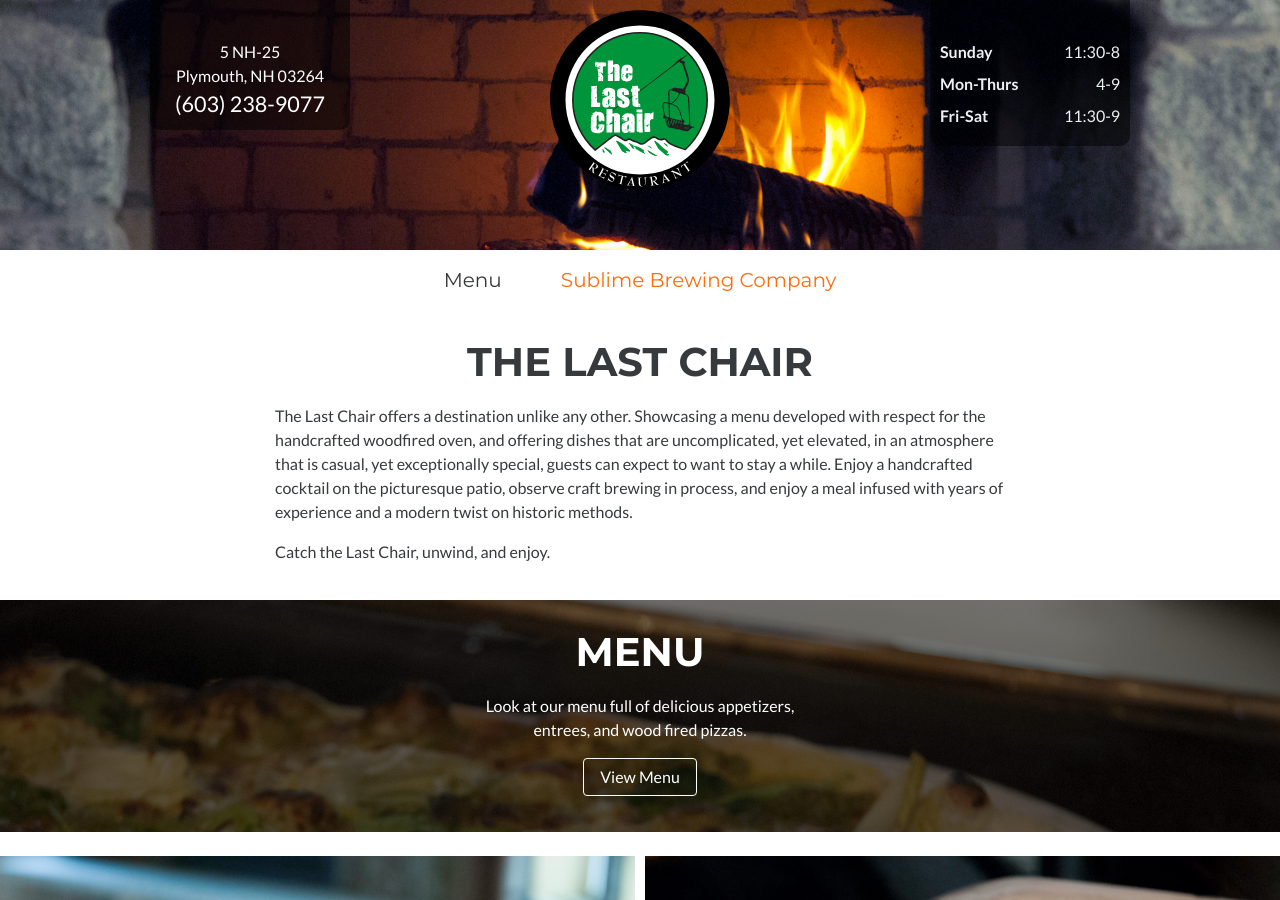
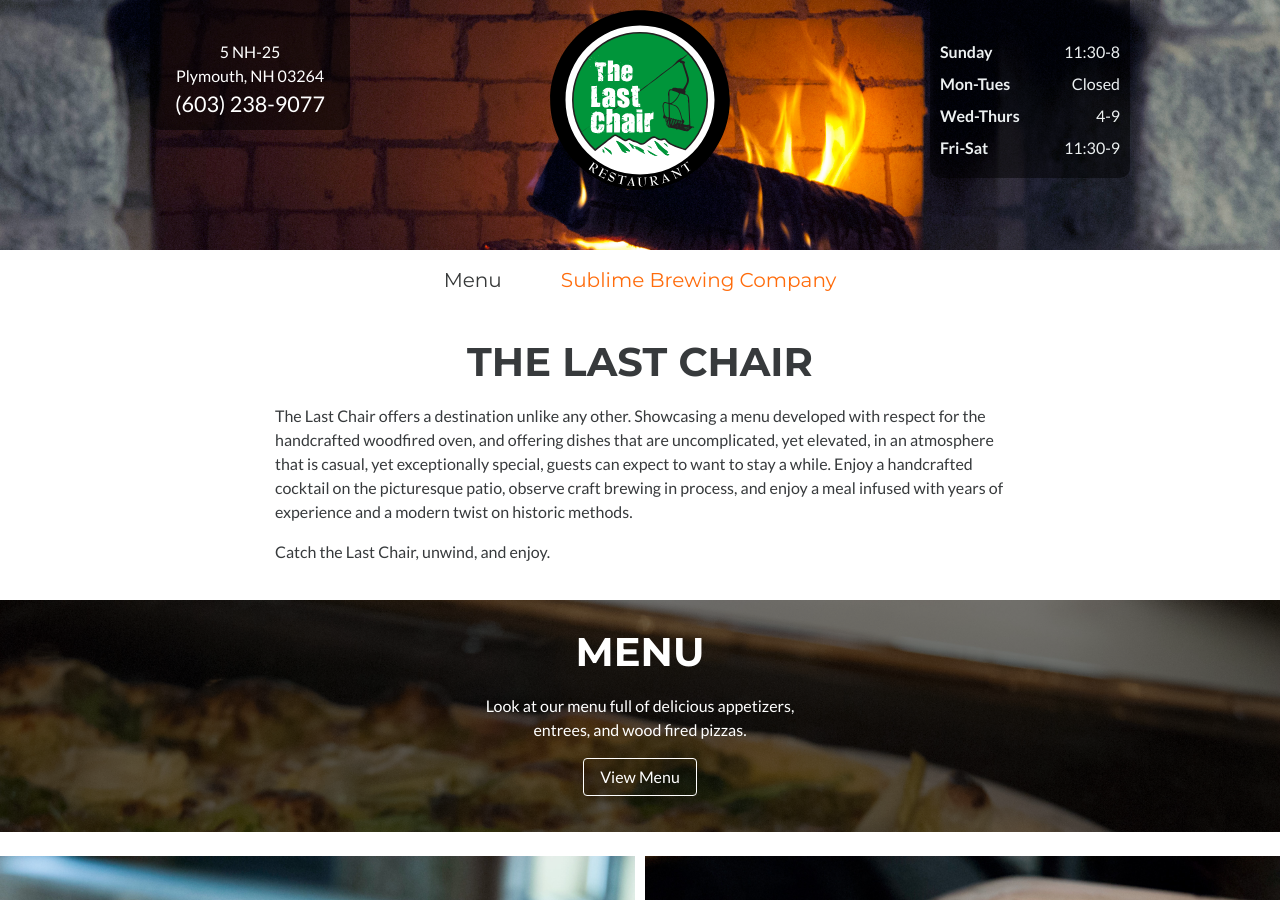
Before and after one commit to mtfullerton/thelastchair, a Jekyll site: the page built from index.html, in a window 1280 px wide and 900 px high. Built offline with Jekyll 4.4.1, drawn with Linux system fonts in a browser that asks for light colours; nearby versions of some CDN libraries.

Commit message:
Updated '_includes/header.html' via CloudCannon

```diff
--- a/_includes/header.html
+++ b/_includes/header.html
@@ -15,7 +15,9 @@
         <dl class="clearfix">
           <dt class="editable">Sunday</dt>
           <dd class="editable">11:30-8</dd>
-          <dt class="editable">Mon-Thurs</dt>
+          <dt class="editable">Mon-Tues</dt>
+          <dd class="editable">Closed</dd>
+          <dt class="editable">Wed-Thurs</dt>
           <dd class="editable">4-9</dd>
           <dt class="editable">Fri-Sat</dt>
           <dd class="editable">11:30-9</dd>
```
